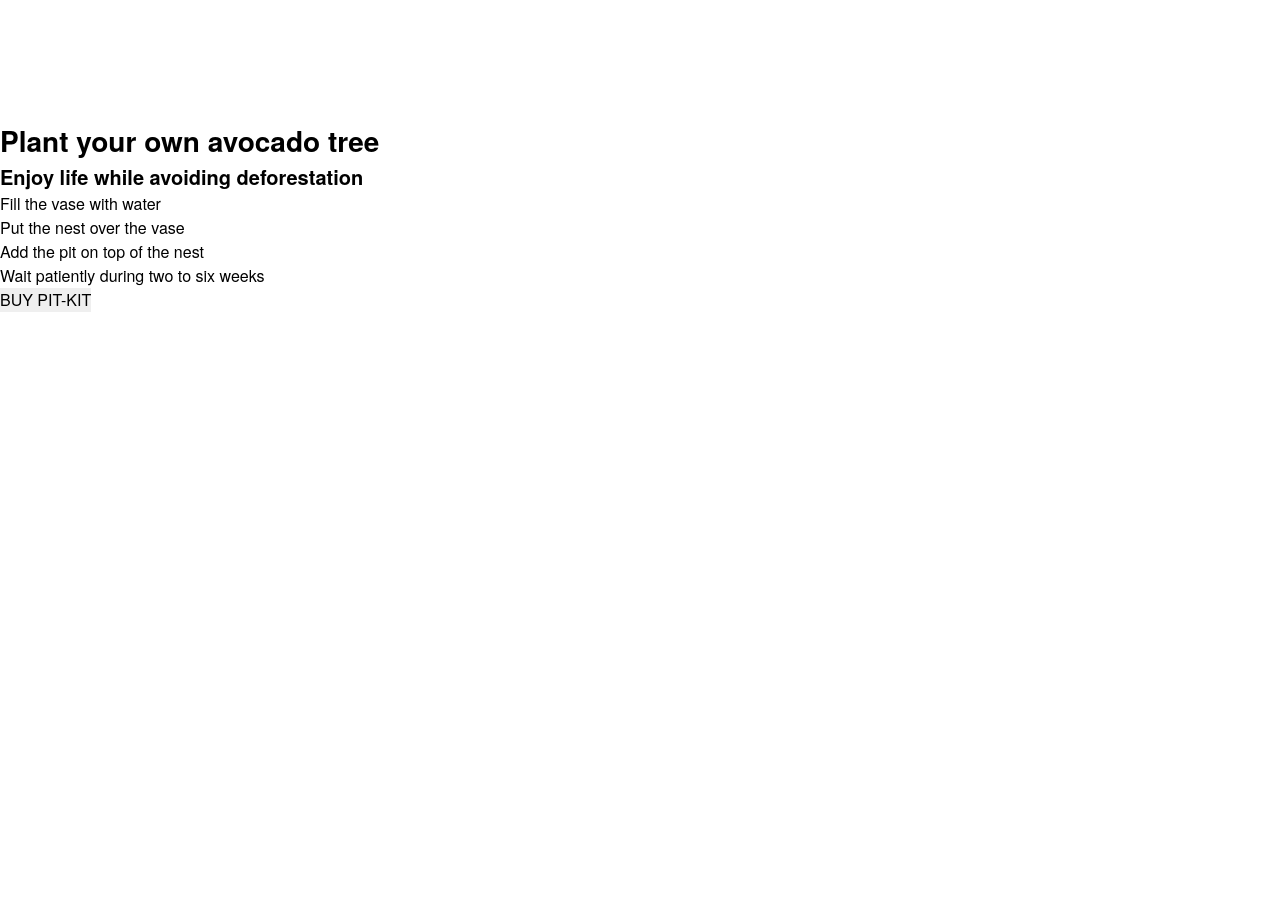
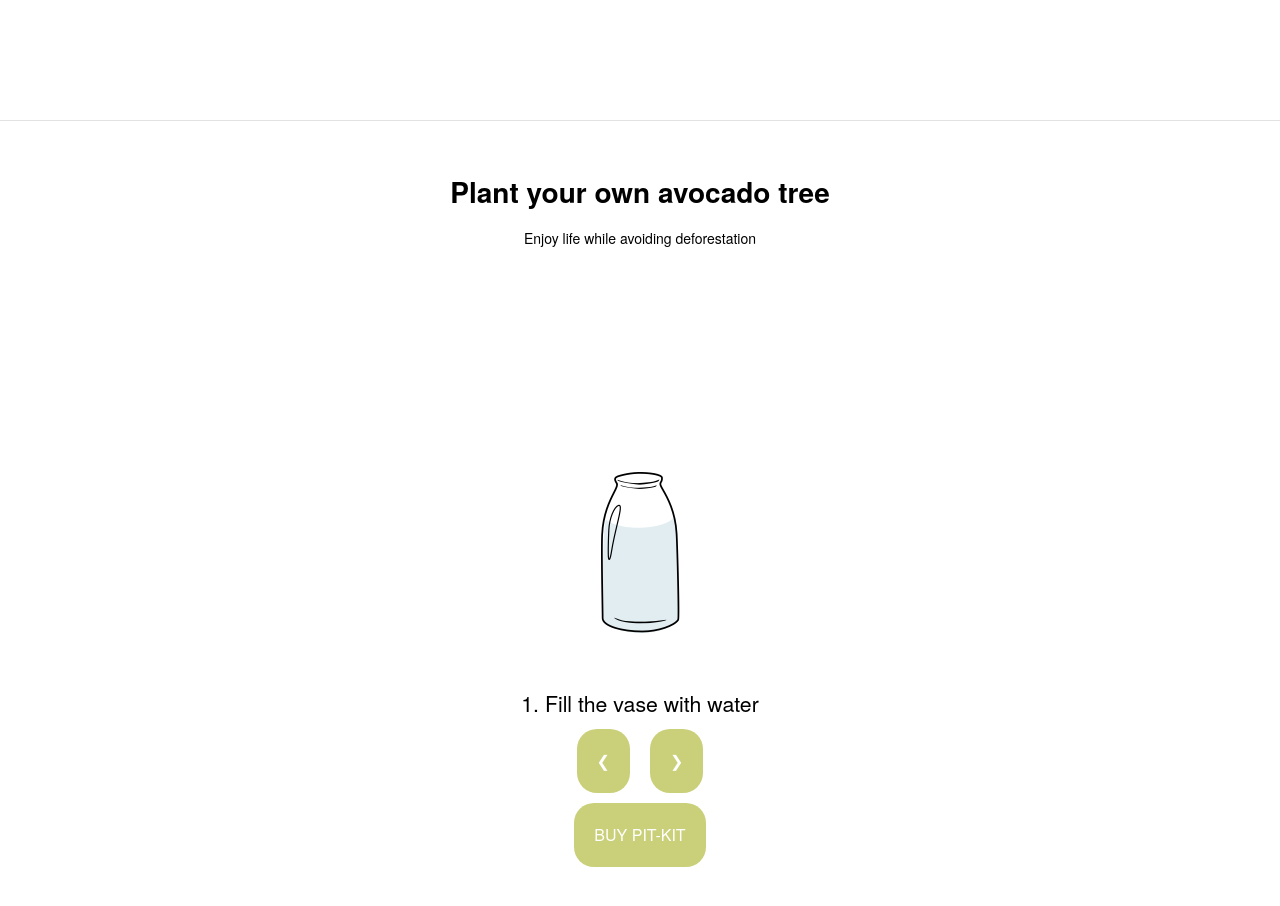
Before and after one commit to InesCV/emergency-services, a plain HTML site: page index.html in a window 1280 px wide. Shown: the part 2280-3186 px from the top of the page. Before the commit the page ends 2592 px from the top, so only its background shows below. Drawn offline with nearby package versions, Linux system fonts and the light colour scheme.

Commit message:
add sliders

```diff
--- a/index.html
+++ b/index.html
@@ -61,17 +61,41 @@
           </ul>
         </div>
       </section>
-      <section>
-        <h2>Plant your own avocado tree </h2>
-        <h4>Enjoy life while avoiding deforestation</h4>
-        <ol>
-          <li>Fill the vase with water </li>
-          <li>Put the nest over the vase</li>
-          <li>Add the pit on top of the nest</li>
-          <li>Wait patiently during two to six weeks</li>
-          <button>BUY PIT-KIT</button>
-        </ol>
-      </section>
+      <section class='steps'>
+          <h2>Plant your own avocado tree </h2>
+          <h4>Enjoy life while avoiding deforestation</h4>
+          <div class="slides">
+            <div class="slide-content">
+              <img src="./images/step_1.png">
+              <h3>1. Fill the vase with water</h3>
+            </div>
+          </div>
+          <div class="slides">
+          <div class="slide-content">
+            <img src="./images/step_2.png">
+            <h3>2. Put the nest over the vase</h3>
+          </div>
+          </div>
+          <div class="slides">
+            <div class="slide-content">
+              <img src="./images/step_3.png">
+              <h3>3. Add the pit on top of the nest</h3>
+            </div>
+          </div>
+          <div class="slides">
+            <div class="slide-content">
+              <img src="./images/step_4.png">
+              <h3>4. Wait patiently during two to six weeks</h3>
+            </div>
+          </div>
+          <div class="btn-cont">
+            <button class="btn-move" onclick="plusDivs(-1)">&#10094;</button>
+            <button class="btn-move" onclick="plusDivs(+1)">&#10095;</button>
+
+          </div>
+
+          <button class="btn-steps">BUY PIT-KIT</button>
+        </section>
     </main>
     <footer>
 
--- a/main.js
+++ b/main.js
@@ -0,0 +1,17 @@
+var slideIndex = 1;
+showDivs(slideIndex);
+
+function plusDivs(n) {
+  showDivs(slideIndex += n);
+}
+
+function showDivs(n) {
+  var i;
+  var x = document.getElementsByClassName("slides");
+  if (n > x.length) {slideIndex = 1}
+  if (n < 1) {slideIndex = x.length} ;
+  for (i = 0; i < x.length; i++) {
+    x[i].style.display = "none";
+  }
+  x[slideIndex-1].style.display = "block";
+}
--- a/style.css
+++ b/style.css
@@ -450,3 +450,54 @@ u {
 .pr-6 {
   padding-right: calc(2rem);
 }
+
+.steps {
+  display: flex;
+  flex-direction: column;
+  align-items: center;
+  width: 100%;
+  height: 100vh;
+  border-top: solid 1px rgb(226, 226, 226);
+}
+
+.steps h2 {
+  max-width: 60%;
+  text-align: center;
+  margin-bottom: 15px;
+  margin-top: 50px;
+}
+
+.steps h4 {
+  font-size: 14px;
+  font-weight: 300;
+}
+
+.slide-content {
+  display: flex;
+  flex-direction: column;
+  align-items: center;
+  justify-content: flex-end;
+  min-height: 470px;
+  width: 100%;
+}
+
+.btn-steps {
+  background-color: #cad079;
+  padding: 20px;
+  border-radius: 20px;
+  color: white;
+  margin-bottom: 40px;
+}
+
+.btn-cont {
+  display: flex;
+  flex-direction: row;
+}
+
+.btn-move {
+  background-color: #cad079;
+  padding: 20px;
+  border-radius: 20px;
+  margin: 10px;
+  color: white;
+}
```
Also changed, not shown: images/step_1.png (added), images/step_2.png (added), images/step_3.png (added), images/step_4.png (added).
